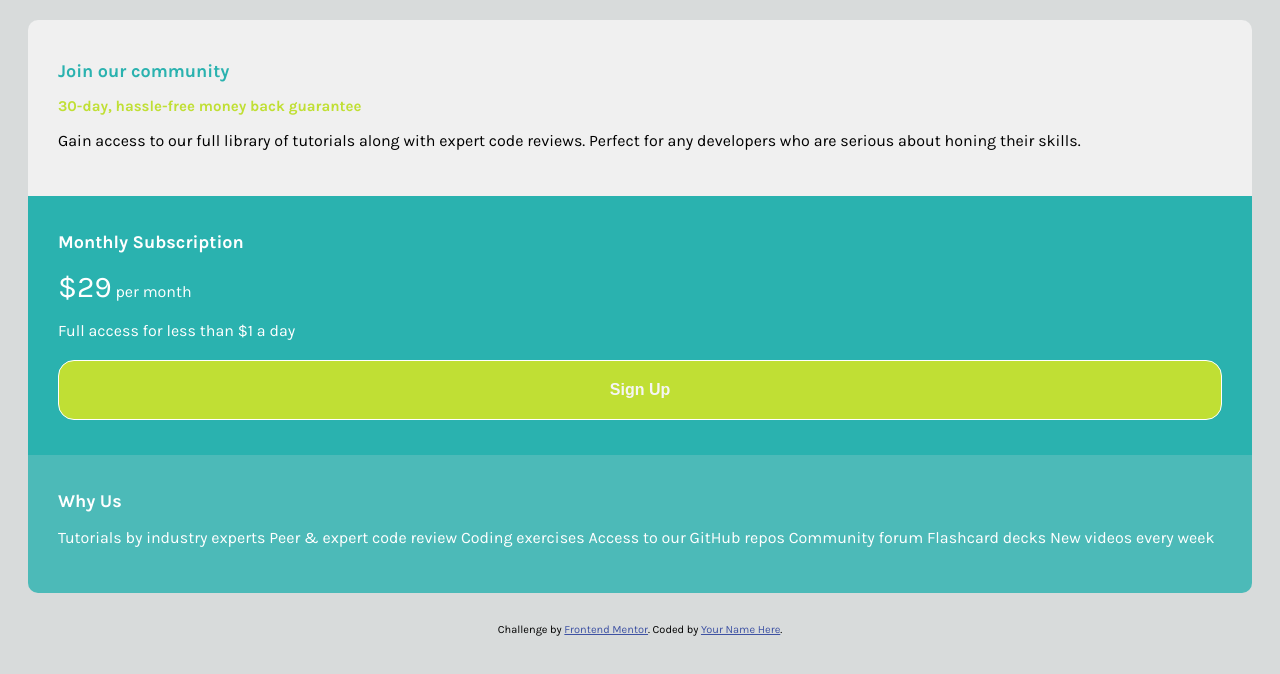
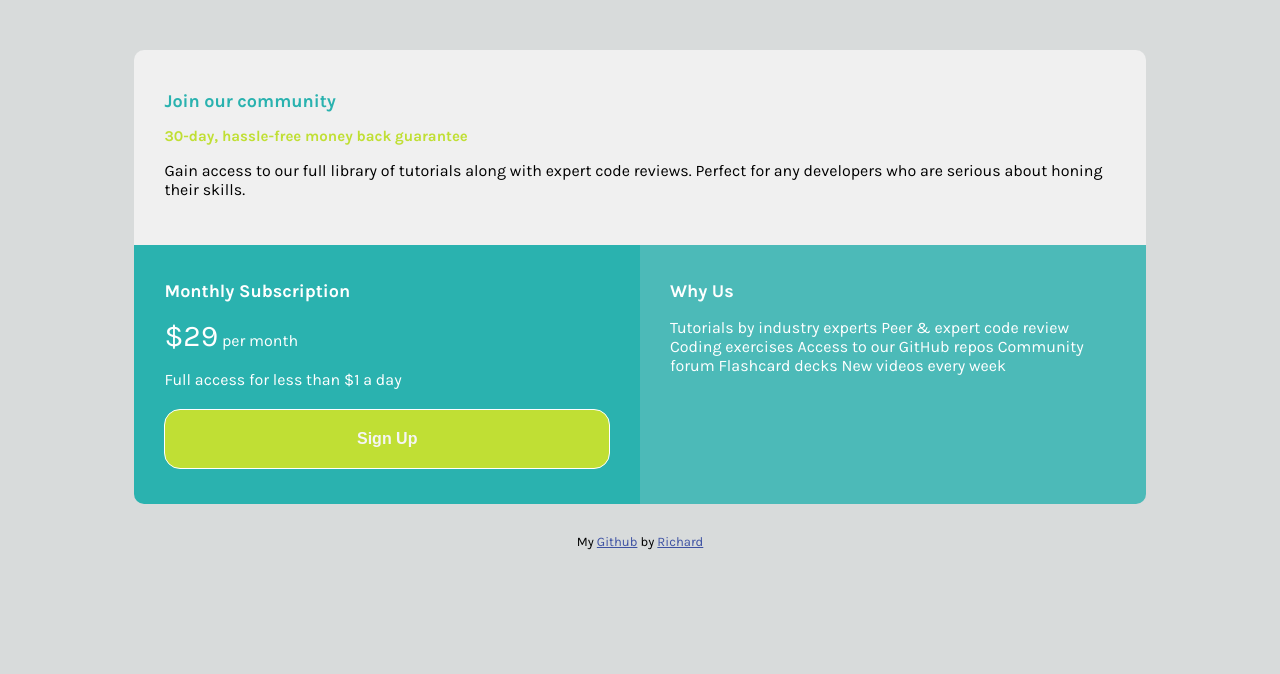
Before and after one commit to richard092024/single-price-grid-component-master, a plain HTML site: page index.html in a window 1280 px wide. Drawn offline with Linux system fonts and the light colour scheme.

Commit message:
media release

```diff
--- a/index.html
+++ b/index.html
@@ -48,10 +48,9 @@
     </main>
     <footer>
       <p class="attribution">
-        Challenge by
-        <a href="https://www.frontendmentor.io?ref=challenge" target="_blank"
-          >Frontend Mentor</a
-        >. Coded by <a href="#">Your Name Here</a>.
+        My
+        <a href="https://github.com/richard092024" target="_blank">Github</a>
+        by <a href="#">Richard</a>
       </p>
     </footer>
   </body>
--- a/style.css
+++ b/style.css
@@ -7,7 +7,7 @@ footer {
 }
 
 .attribution {
-  font-size: 11px;
+  font-size: 13px;
   text-align: center;
 }
 .attribution a {
@@ -47,11 +47,11 @@ h4 {
 }
 
 section {
-  display: flex;
-  justify-content: center;
-  flex-direction: column;
+  display: block;
+  margin-inline: auto;
+  margin-top: 50px;
+  max-width: 375px;
   box-shadow: slategray;
-  margin: 20px;
 }
 
 #join-our {
@@ -100,3 +100,26 @@ button:active {
   transform: translateY(2px) translateX(1px);
   box-shadow: 0 0 0 0 black;
 }
+
+@media (min-width: 700px) {
+  section {
+    display: grid;
+    grid-template-columns: 1fr 1fr;
+    grid-template-areas:
+      "header header"
+      "subscription why-us";
+    max-width: 1440px;
+    width: 80%;
+  }
+  #join-our {
+    grid-area: header;
+  }
+
+  #subscription {
+    border-radius: 0px 0px 0px 10px;
+  }
+
+  #why-us {
+    border-radius: 0px 0px 10px 0px;
+  }
+}
```
